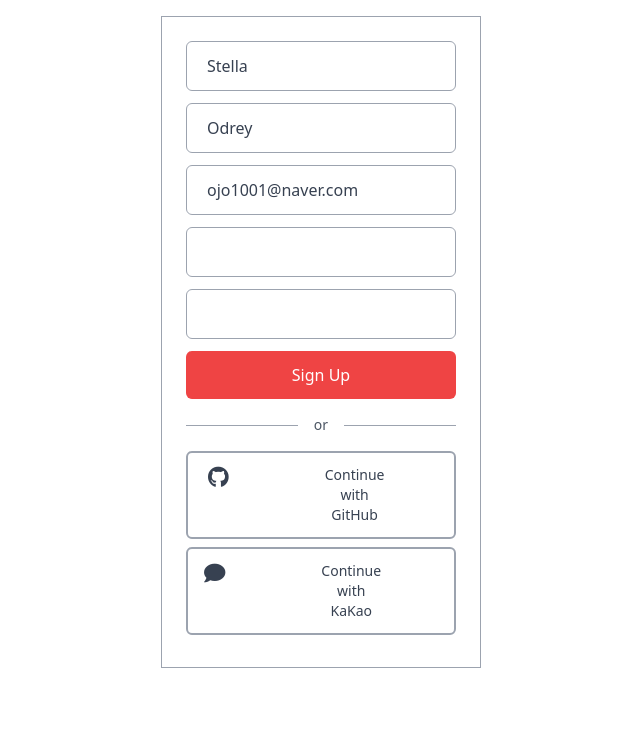
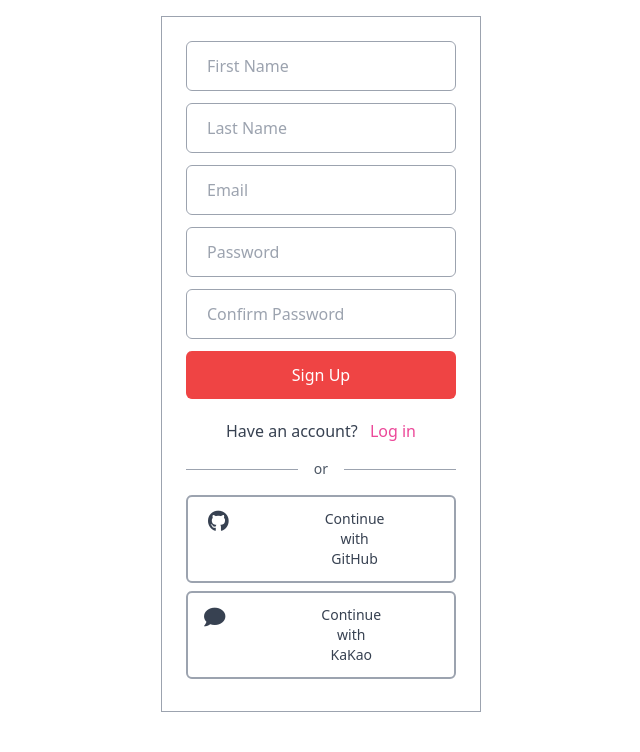
Before and after one commit to Odreystella/Pinkbnb, a Django app: page /users/signup/ in a window 1280 px wide. Shown: the part 80-832 px from the top of the page, without its empty margins (319-959 px from the left). Run offline with Django 3.2, Linux system fonts and the light colour scheme; style sheets or scripts are compiled from the project's sources; parts of the project's set-up code (start-up, migrations or seed data) failed here and were passed over; some libraries are stand-ins or nearby versions.

Commit message:
fix: add widgets to users/Forms

```diff
--- a/templates/users/signup.html
+++ b/templates/users/signup.html
@@ -18,7 +18,10 @@
         {{form.password1}}
         <button class="btn bg-red-500 text-white">Sign Up</button>
     </form>
-
+    <div class="mt-5">
+        <span class="mr-2">Have an account?</span>
+        <a class="text-pink-500 font-medium" href="{% url 'users:login' %}">Log in</a>
+    </div>
     {% include 'partials/social_login.html' %}
 </div>
 
--- a/users/forms.py
+++ b/users/forms.py
@@ -3,12 +3,13 @@ from django.core import exceptions
 from django.contrib.auth.forms import UserCreationForm
 from django.contrib.auth.password_validation import validate_password
 from django.core import validators
+from django.forms import widgets
 from .models import User
 
 class LoginForm(forms.Form):
 
-    email = forms.EmailField()
-    password = forms.CharField(widget=forms.PasswordInput)
+    email = forms.EmailField(widget=forms.EmailInput(attrs={"placeholder": "Email"}))
+    password = forms.CharField(widget=forms.PasswordInput(attrs={"placeholder":"Password"}))
 
     def clean(self):
         email = self.cleaned_data.get("email")
@@ -67,9 +68,14 @@ class SignupForm(forms.ModelForm):
     class Meta:
         model = User
         fields = ("first_name", "last_name", "email")
+        widgets = {
+            "first_name": forms.TextInput(attrs={"placeholder": "First Name"}),
+            "last_name": forms.TextInput(attrs={"placeholder": "Last Name"}),
+            "email": forms.EmailInput(attrs={"placeholder": "Email"}),
+        }
 
-    password = forms.CharField(widget=forms.PasswordInput, validators=[validate_password])
-    password1 = forms.CharField(widget=forms.PasswordInput, label="Comfirm Password")
+    password = forms.CharField(widget=forms.PasswordInput(attrs={"placeholder": "Password"}), validators=[validate_password])
+    password1 = forms.CharField(widget=forms.PasswordInput(attrs={"placeholder": "Confirm Password"}), label="Comfirm Password")
 
     def clean_email(self):
         email = self.cleaned_data.get("email")
--- a/users/views.py
+++ b/users/views.py
@@ -59,11 +59,6 @@ class SignupView(FormView):
     template_name = "users/signup.html"
     form_class = SignupForm
     success_url = reverse_lazy("core:home")
-    initial = {
-        "first_name": "Stella",
-        "last_name": "Odrey",
-        "email": "ojo1001@naver.com",
-    }
 
     def form_valid(self, form):
         form.save()         # form.is_valid() 가 True라면 save
```
